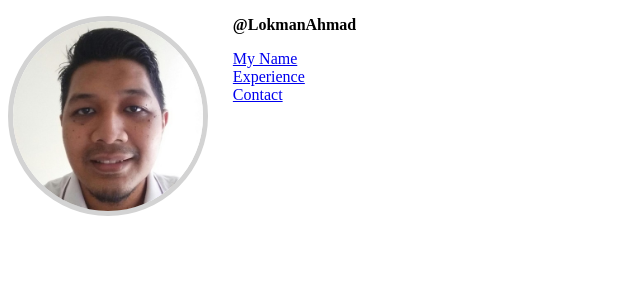
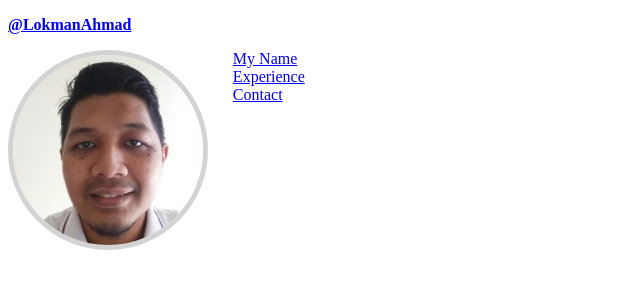
Before and after one commit to VeLoct84/Curriculum-Vitae, a plain HTML site: page index.html in a window 1280 px wide. Shown: the whole page, without its empty margins (0-640 px from the left). Drawn offline with Linux system fonts and the light colour scheme.

Commit message:
WIP - modified code

```diff
--- a/index.html
+++ b/index.html
@@ -21,8 +21,10 @@
   </head>
   <body>
     <div>
+      <a href="https://twitter.com/VeLoct84_man">
+        <p>@LokmanAhmad</p>
+      </a>
       <img src="./images/picProfile.jpg" alt="profile picture" />
-      <p>@LokmanAhmad</p>
       <nav>
         <a href="./pages/introduction.html">My Name</a>
         <br />
```
